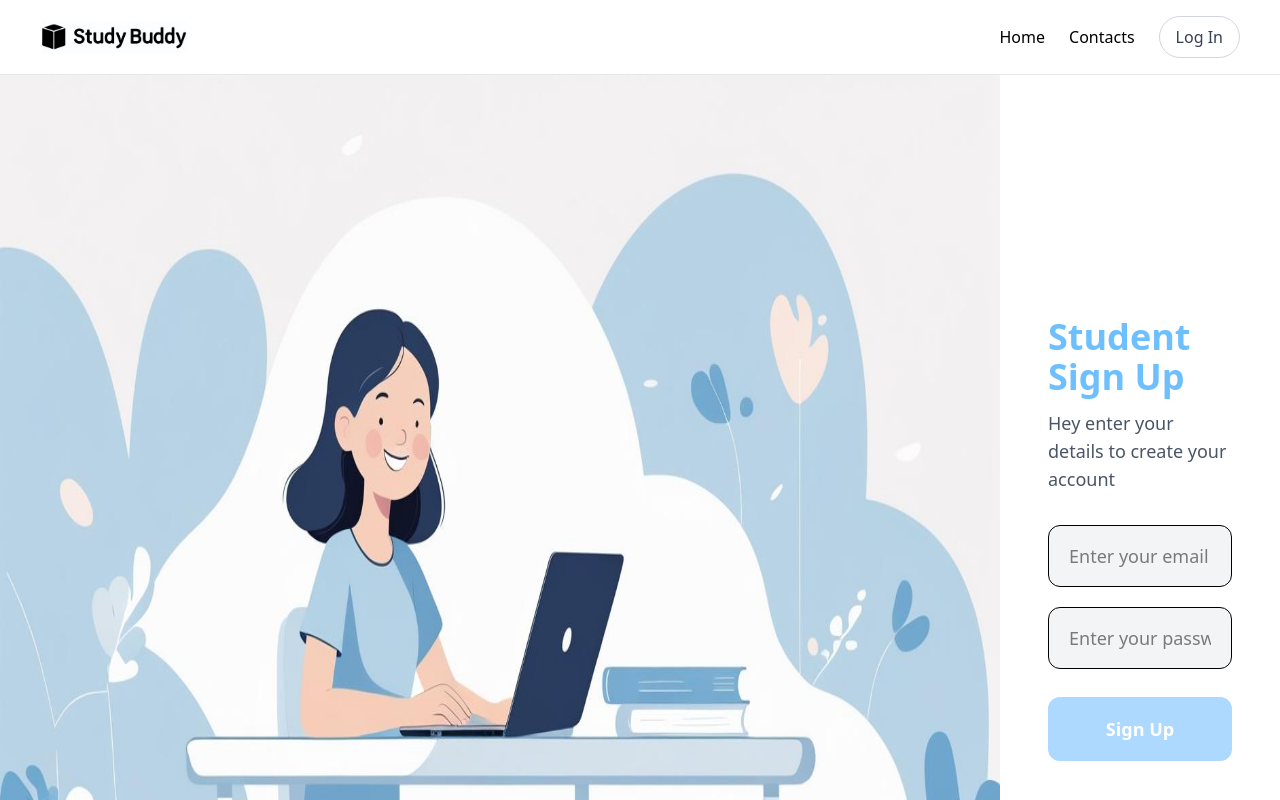
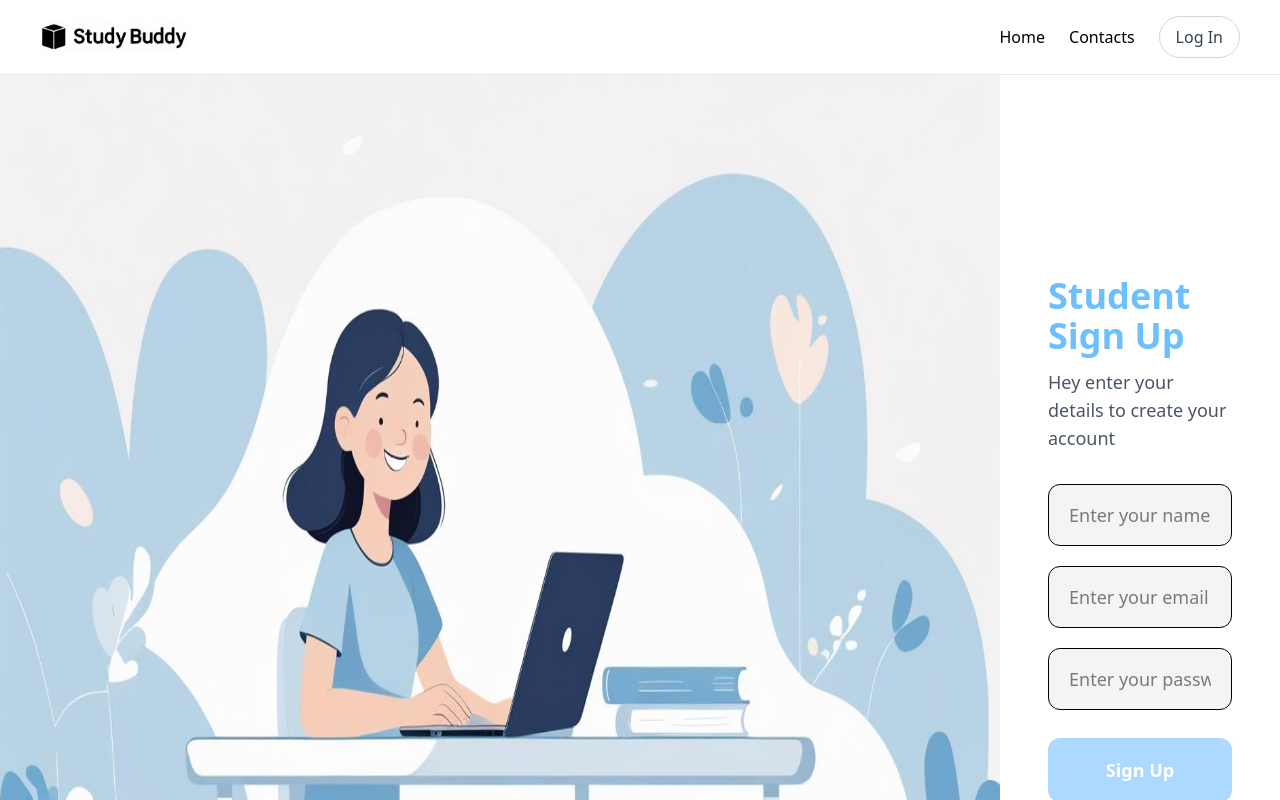
Before and after one commit to rajdeep-2004/studybuddy, a React (Vite) app: page /signup in a window 1280 px wide. Shown: the top 800 px of the page. Built offline with nearby package versions, Linux system fonts and the light colour scheme; no server answers.

Commit message:
Minor Changes

```diff
--- a/src/context/AuthContext.jsx
+++ b/src/context/AuthContext.jsx
@@ -8,6 +8,8 @@ import { app } from "../firebase.jsx";
 
 const AuthContext = createContext();
 const auth = getAuth(app);
+
+export const useAuth = () => useContext(AuthContext);
 
 export const AuthProvider = ({ children }) => {
   const [currentUser, setCurrentUser] = useState(null);
--- a/src/pages/SignUpPage.jsx
+++ b/src/pages/SignUpPage.jsx
@@ -1,20 +1,22 @@
 import { useState } from "react";
+import { useNavigate } from "react-router";
+import { useAuth } from "../context/AuthContext.jsx";
 import Navbar from "../components/Navbar.jsx";
-import { getAuth, createUserWithEmailAndPassword } from "firebase/auth";
-import { app } from "../firebase.jsx";
-import { useNavigate } from "react-router";
-import "../pages/Dashboard.jsx"
+import "../pages/Dashboard.jsx";
 
-const auth = getAuth(app);
+
 
 const SignUpPage = () => {
+  const auth = useAuth();
+  const signup = auth.signup;
   const navigate = useNavigate();
 
+  const [name, setName] = useState("");
   const [email, setEmail] = useState("");
   const [password, setPassword] = useState("");
 
-  function signup() {
-    createUserWithEmailAndPassword(auth, email, password)
+  function handleSignup() {
+    signup(email, password)
       .then(() => navigate("/dashboard"))
       .catch((error) => alert(error.message));
   }
@@ -61,6 +63,14 @@ const SignUpPage = () => {
               </p>
 
               <input
+                type="text"
+                placeholder="Enter your name"
+                className="mb-5 px-5 py-4 w-full border rounded-xl bg-gray-100 text-lg focus:outline-none focus:ring-2 focus:ring-[rgb(109,191,254)] hover:bg-gray-200"
+                value={name}
+                onChange={(e) => setName(e.target.value)}
+              />
+
+              <input
                 type="email"
                 placeholder="Enter your email address"
                 className="mb-5 px-5 py-4 w-full border rounded-xl bg-gray-100 text-lg focus:outline-none focus:ring-2 focus:ring-[rgb(109,191,254)] hover:bg-gray-200"
@@ -78,7 +88,7 @@ const SignUpPage = () => {
 
               <button
                 className="w-full bg-[rgb(173,216,255)] border-2 border-[rgb(173,216,255)] text-white font-semibold text-lg py-4 rounded-xl transition hover:text-black hover:bg-white"
-                onClick={signup}
+                onClick={handleSignup}
               >
                 Sign Up
               </button>
```
